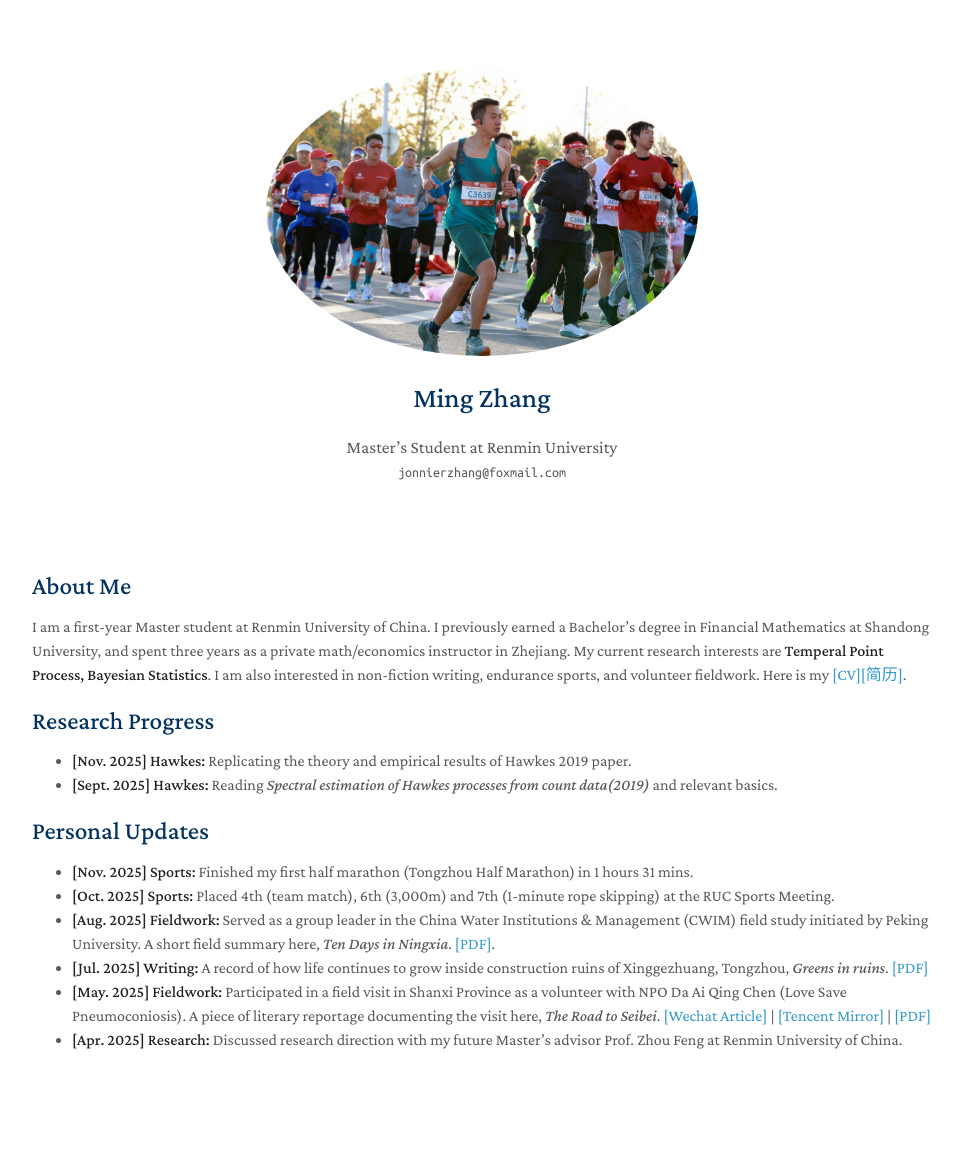
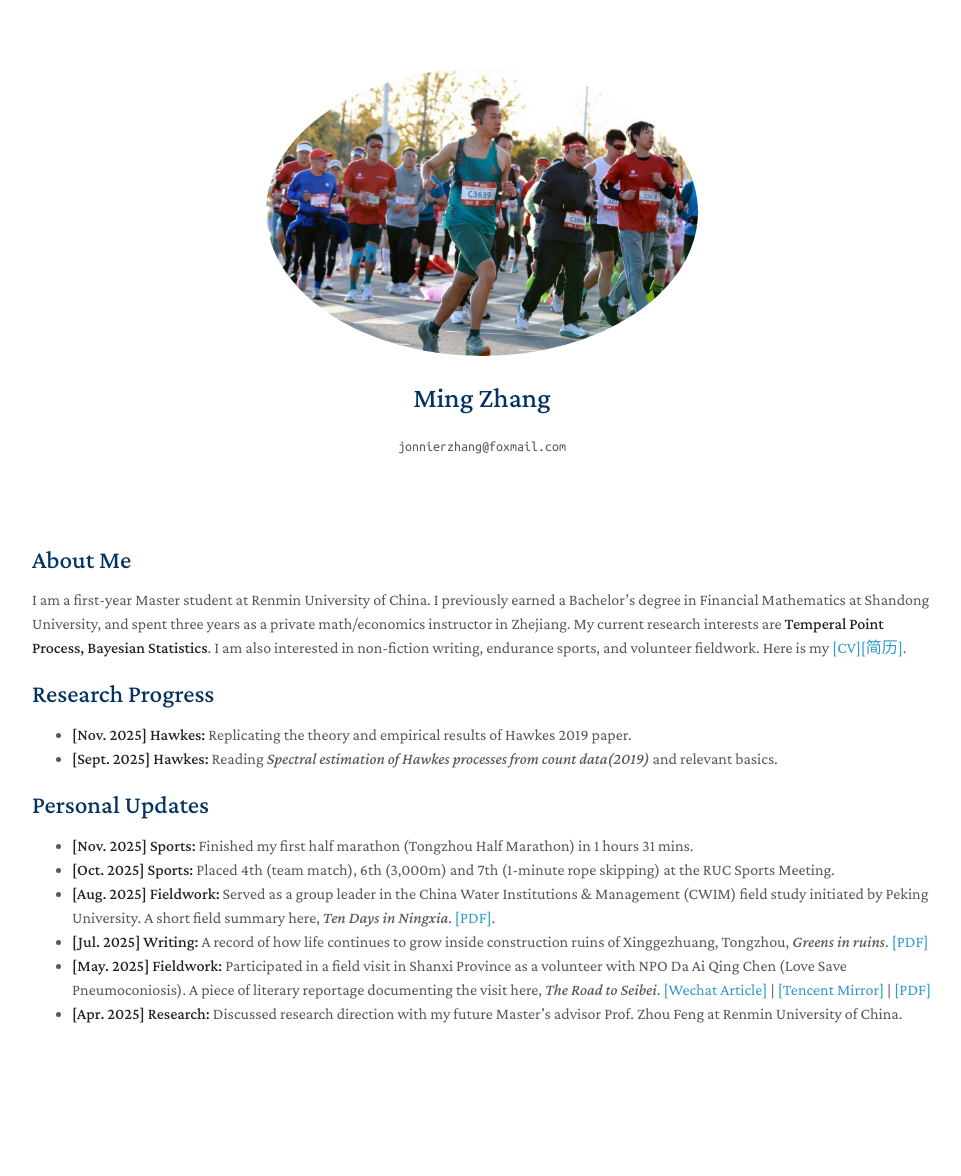
Before and after one commit to zhangming4153/zhangming4153.github.io, a Jekyll site: the page built from index.md, in a window 1280 px wide. Shown: the whole page, without its empty margins (158-1119 px from the left). Built offline with Jekyll 4.4.1, drawn with Linux system fonts in a browser that asks for light colours; a style sheet for code colours, icons or effects is not loaded; our own code applies the rules of GitHub Pages for plain Markdown files; after the commit the page ends 1150 px from its top, so only the background shows below that; part of the change alters nothing that is shown.

Commit message:
Update _config.yml

```diff
--- a/_config.yml
+++ b/_config.yml
@@ -1,6 +1,6 @@
 # Basic Information
 title: Ming Zhang
-position: Master’s Student at Renmin University
+# position: Master’s Student at Renmin University
 # affiliation: Renmin University of China
 email: jonnierzhang@foxmail.com
 
```
